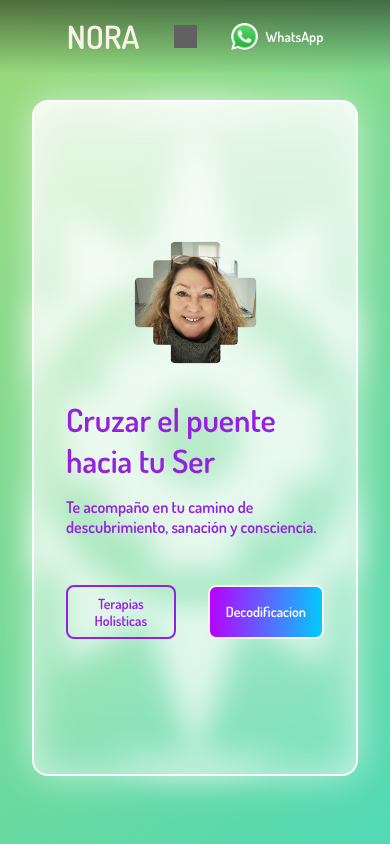
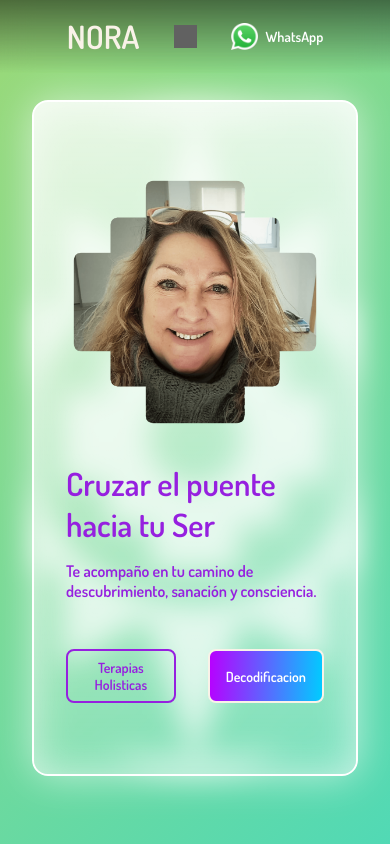
Before and after one commit to LeandroOnline/nora, a Next.js app: page / in a window 390 px wide. Shown: the top 844 px of the page. Built offline with nearby package versions, Linux system fonts and the light colour scheme; grey boxes are pictures that could not be loaded.

Commit message:
feat: img width at 100%

```diff
--- a/app/Components/Header.module.css
+++ b/app/Components/Header.module.css
@@ -62,4 +62,7 @@
 }
 
 @media only screen and (max-width: 480px) {
+  .noraImg{
+    width: 100%;
+  }
 }
```
